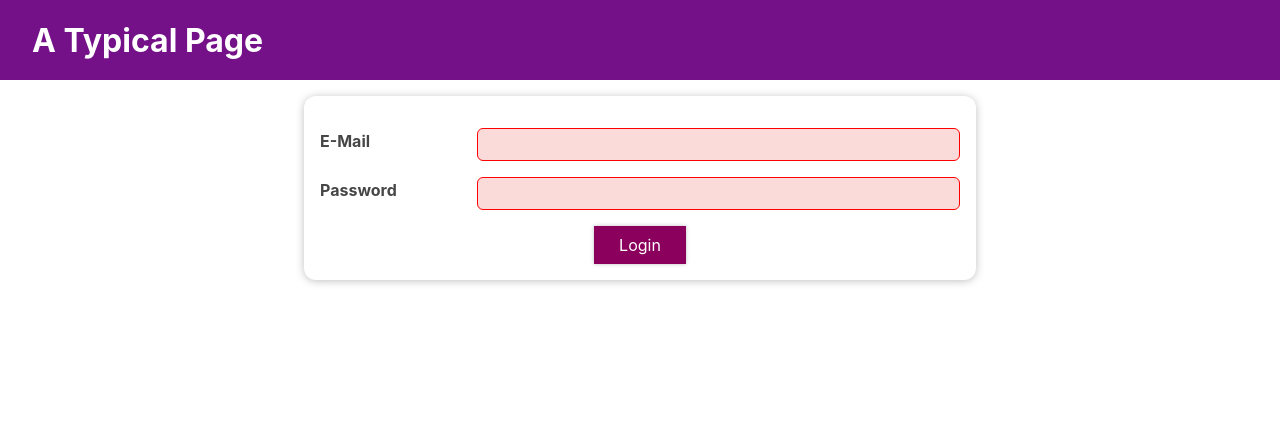
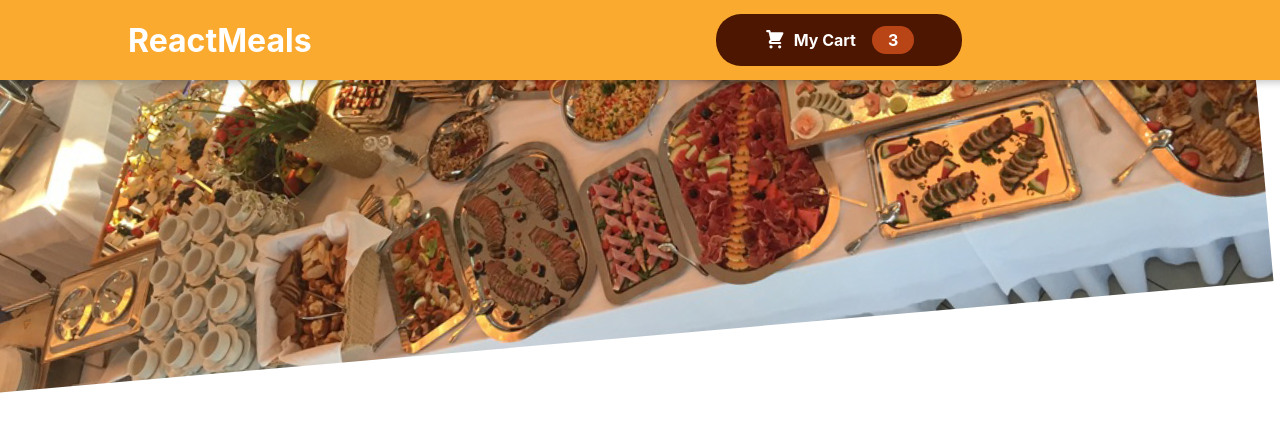
Before and after one commit to hongkongee/react-basic-study, a React (Create React App) app: page / in a window 1280 px wide. Shown: the top 432 px of the page. Built offline with nearby package versions, Linux system fonts and the light colour scheme.

Commit message:
Food 템플릿 작성중 (Header button 부분)

```diff
--- a/src/App.js
+++ b/src/App.js
@@ -4,6 +4,7 @@
 import Login from './components/SideEffect/Login/Login';
 import Home from './components/SideEffect/Home/Home';
 import AuthContext from './components/store/auth-context';
+import Header from './components/Food/Layout/Header';
 
 function App() {
   console.log('App 컴포넌트 실행!');
@@ -44,17 +45,9 @@
   console.log('App 컴포넌트 끝!');
 
   return (
-    <AuthContext.Provider
-      value={{
-        isLoggedIn,
-      }}
-    >
-      <MainHeader onLogout={logoutHandler} />
-      <main>
-        {isLoggedIn && <Home />}
-        {!isLoggedIn && <Login onLogin={loginHandler} />}
-      </main>
-    </AuthContext.Provider>
+    <>
+      <Header />
+    </>
   );
 }
 
--- /dev/null
+++ b/src/components/Food/Cart/CartIcon.js
@@ -0,0 +1,15 @@
+import React from 'react';
+
+const CartIcon = () => {
+  return (
+    <svg
+      xmlns="http://www.w3.org/2000/svg"
+      viewBox="0 0 20 20"
+      fill="currentColor"
+    >
+      <path d="M3 1a1 1 0 000 2h1.22l.305 1.222a.997.997 0 00.01.042l1.358 5.43-.893.892C3.74 11.846 4.632 14 6.414 14H15a1 1 0 000-2H6.414l1-1H14a1 1 0 00.894-.553l3-6A1 1 0 0017 3H6.28l-.31-1.243A1 1 0 005 1H3zM16 16.5a1.5 1.5 0 11-3 0 1.5 1.5 0 013 0zM6.5 18a1.5 1.5 0 100-3 1.5 1.5 0 000 3z" />
+    </svg>
+  );
+};
+
+export default CartIcon;
--- a/src/components/Food/Layout/Header.js
+++ b/src/components/Food/Layout/Header.js
@@ -1,17 +1,21 @@
 import React from 'react';
 import styles from './Header.module.scss';
+import mealsImage from '../../../assets/meals.jpg';
+import HeaderCartButton from './HeaderCartButton';
 
 const Header = () => {
+  const { header, 'main-image': mainImage } = styles;
   return (
     <>
-      <header className={styles.header}>
+      <header className={header}>
         <h1>ReactMeals</h1>
+        <HeaderCartButton />
         <button>Cart</button>
       </header>
-      <div className={styles['main-image']}>
-        <img src="../../../assets/meals.jpg" alt="Looks very delicious meals" />
+      <div className={mainImage}>
+        <img src={mealsImage} alt="Looks very delicious meals" />
       </div>
     </>
   );
 };
-export default header;
+export default Header;
--- /dev/null
+++ b/src/components/Food/Layout/HeaderCartButton.js
@@ -0,0 +1,18 @@
+import React from 'react';
+import styles from './HeaderCartButton.module.scss';
+import CartIcon from '../Cart/CartIcon';
+
+const HeaderCartButton = () => {
+  const { button, icon, badge } = styles;
+  return (
+    <button className={button}>
+      <span className={icon}>
+        <CartIcon />
+      </span>
+      <span>My Cart</span>
+      <span className={badge}>3</span>
+    </button>
+  );
+};
+
+export default HeaderCartButton;
--- /dev/null
+++ b/src/components/Food/Layout/HeaderCartButton.module.scss
@@ -0,0 +1,65 @@
+$main-color: #4d1601;
+$hover-color: #2c0d00;
+$badge-color: #b94517;
+$hover-badge-color: #92320c;
+$animation-duration: 300ms;
+
+.button {
+  cursor: pointer;
+  font: inherit;
+  padding: 0.75rem 3rem;
+  border: none;
+  border-radius: 25px;
+  background-color: $main-color;
+  color: white;
+  display: flex;
+  justify-content: space-around;
+  align-items: center;
+  font-weight: bold;
+
+  &:hover,
+  &:active {
+    background-color: $hover-color;
+  }
+
+  .icon {
+    width: 1.35rem;
+    height: 1.35rem;
+    margin-right: 0.5rem;
+  }
+
+  .badge {
+    padding: 0.25rem 1rem;
+    margin-left: 1rem;
+    border-radius: 25px;
+    font-weight: bold;
+    background-color: $badge-color;
+  }
+
+  &:hover .badge,
+  &:active .badge {
+    background-color: $hover-badge-color;
+  }
+}
+
+.bump {
+  animation: bump $animation-duration ease-out;
+}
+
+@keyframes bump {
+  0% {
+    transform: scale(1);
+  }
+  10% {
+    transform: scale(0.9);
+  }
+  30% {
+    transform: scale(1.1);
+  }
+  50% {
+    transform: scale(1.15);
+  }
+  100% {
+    transform: scale(1);
+  }
+}
```
